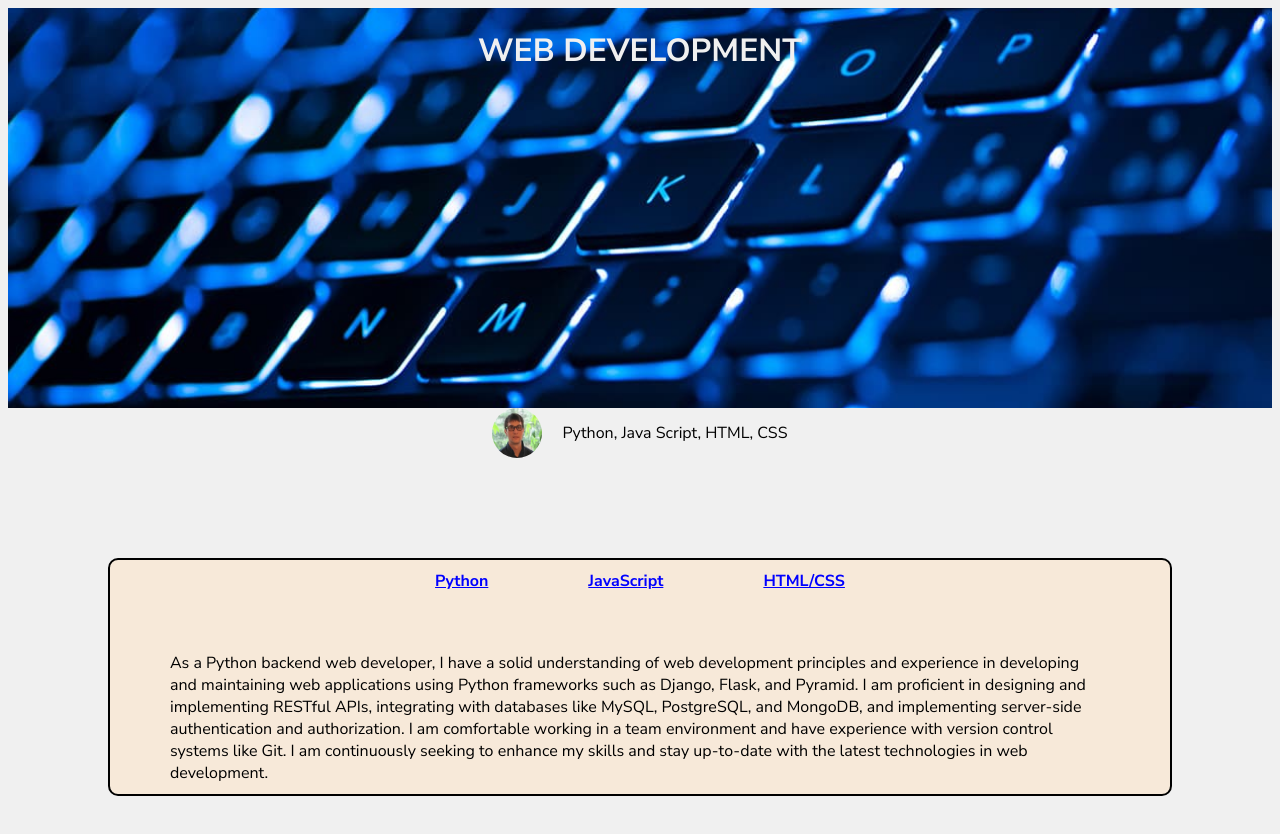
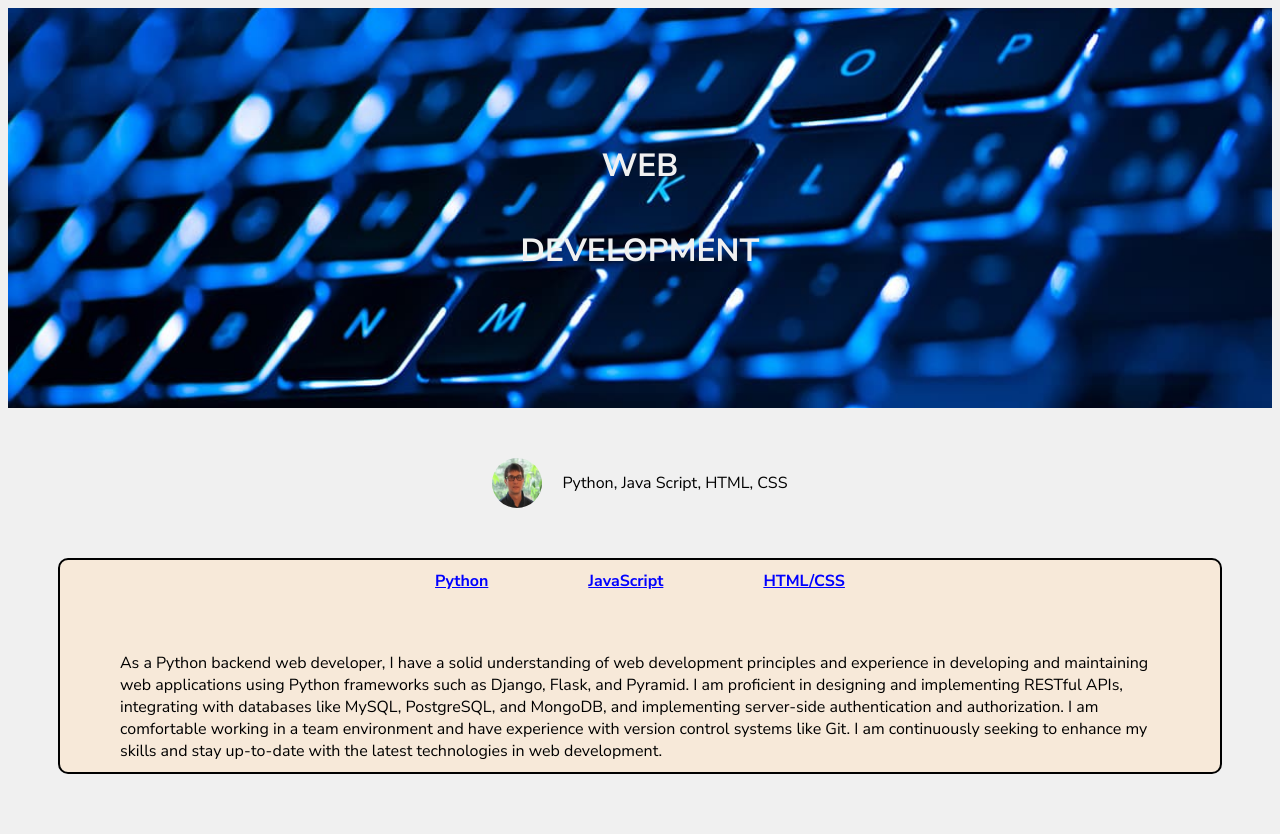
Before and after one commit to johnson999666/tabs, a plain HTML site: page index.html in a window 1280 px wide. Drawn offline with Linux system fonts and the light colour scheme.

Commit message:
Add files via upload

```diff
--- a/index.html
+++ b/index.html
@@ -12,7 +12,9 @@
 </head>
 <body>
     <div class="title1">
-        <h1 id="title1">WEB DEVELOPMENT</h1>
+        <h1 class="maintitle">WEB</h1>
+        <h1 class="maintitle">DEVELOPMENT</h1>
+
     </div>
     <div class="me">
         <img src="image2.jpg" alt="me" id="me">
--- a/style.css
+++ b/style.css
@@ -30,19 +30,20 @@
     border-right: 2px solid black;
     border: 2px solid black;
     border-radius: 10px;
-    margin: 100px;
+    margin: 50px;
     background-color: #f7e9d9;
 
 }
 .title1 {
     display: flex;
+    flex-direction: column;
     justify-content: center;
     background-image: url("keys.jpg");
   background-size: cover; /* or contain, depending on your preference */
   background-position: center center;
   height: 400px; /* set the height to match your image height */
 }
-#title1 {
+.maintitle {
     text-align: center;
     color: #F0F0F0;
 }
@@ -52,6 +53,7 @@
     justify-content: center;
     flex-direction: row;
     align-items: center;
+    margin-top: 50px;
 
 }
 
```
